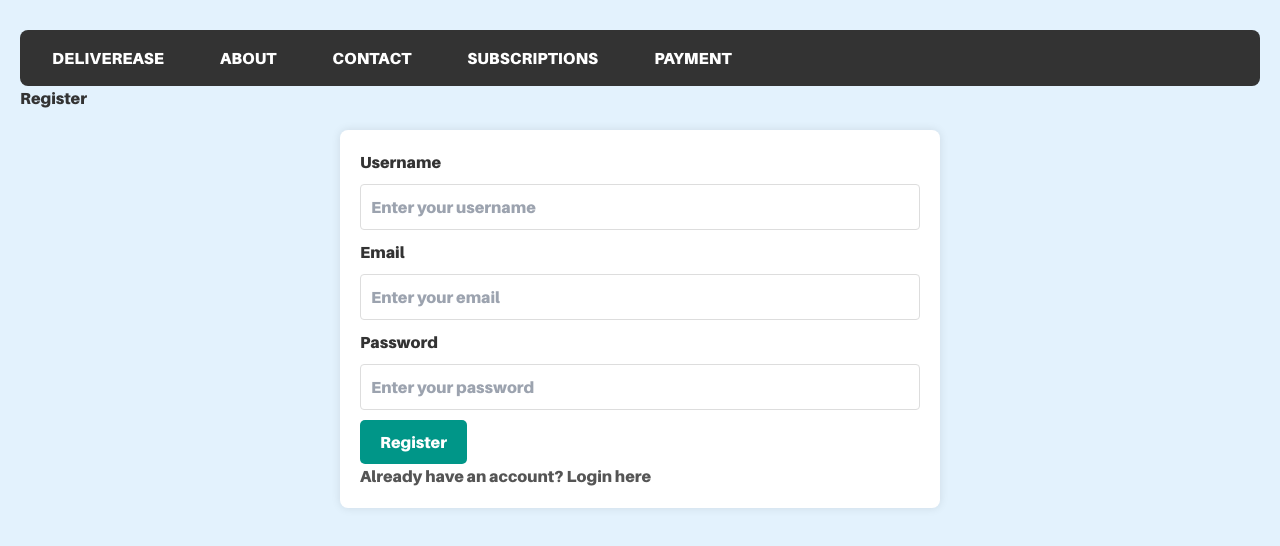
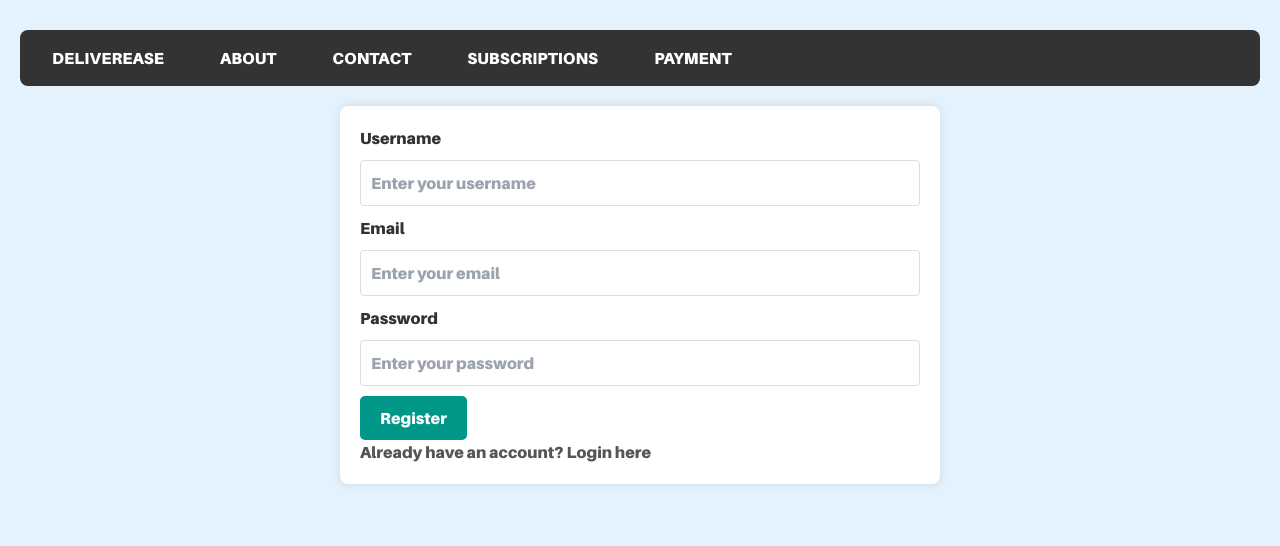
Before and after one commit to NishalDev/DeliverEase, a React (Create React App) app in the folder client/: page /register in a window 1280 px wide. Shown: the top 546 px of the page. Built offline with nearby package versions, Linux system fonts and the light colour scheme.

Commit message:
minor changes

```diff
--- a/client/src/components/Navigation.js
+++ b/client/src/components/Navigation.js
@@ -8,8 +8,8 @@
       <ul>
         <li><Link to="/">DeliverEase</Link></li>
         <li><Link to="/">About</Link></li>
-        <li><Link to="/goods-dashboard">Contact</Link></li>
-        <li><Link to="/transporter-dashboard">Subscriptions</Link></li>
+        <li><Link to="/">Contact</Link></li>
+        <li><Link to="/">Subscriptions</Link></li>
         <li><Link to="/payment">Payment</Link></li>
       </ul>
     </nav>
--- a/client/src/pages/LoginPage.js
+++ b/client/src/pages/LoginPage.js
@@ -33,7 +33,7 @@
 
   return (
     <div>
-      <h2>Login</h2>
+
       {error && <div className="error-message">{error}</div>}{" "}
       {/* Show error message if any */}
       <form onSubmit={handleLogin}>
@@ -58,7 +58,7 @@
           />
         </div>
         <button type="submit" className="btn">
-          Register
+          Login
         </button>
         <p className="redirect-redirect">
           Don&apos;t have an account? <Link to="/register">Register here</Link>
--- a/client/src/pages/RegisterPage.js
+++ b/client/src/pages/RegisterPage.js
@@ -30,7 +30,7 @@
 
   return (
     <div className="register-page">
-      <h2>Register</h2>
+
       {error && <div className="error-message">{error}</div>}
       <form onSubmit={handleRegister}>
         <div className="form-group">
```
Also changed, not shown: 3 other files (tests, documents, lock files or other folders).
